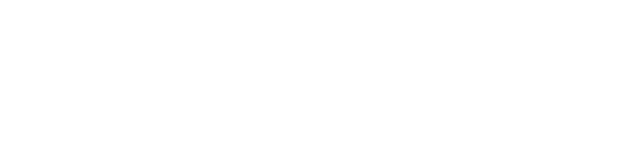
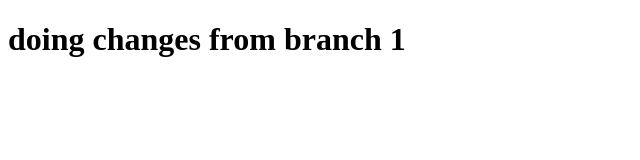
Before and after one commit to prabha1207/practice3, a plain HTML site: page index.html in a window 1280 px wide. Shown: the whole page, without its empty margins (0-640 px from the left). Drawn offline with Linux system fonts and the light colour scheme.

Commit message:
changes in index.html

```diff
--- a/index.html
+++ b/index.html
@@ -7,6 +7,6 @@
     <title>Document</title>
 </head>
 <body>
-
+    <h1>doing changes from branch 1</h1>
 </body>
 </html>
```
